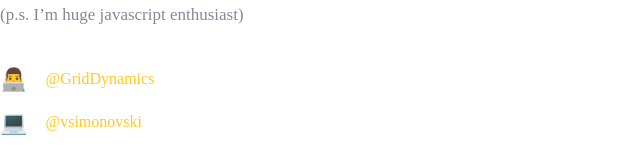
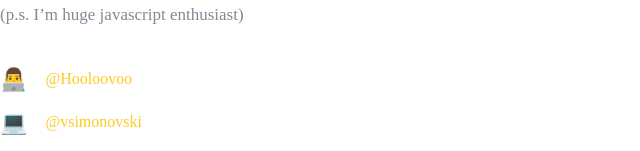
Before and after one commit to vsimonovski/v1, a React (Create React App) app: page / in a window 1280 px wide. Shown: the part 268-419 px from the top of the page, without its empty margins (0-640 px from the left). Built offline with nearby package versions, Linux system fonts and the light colour scheme; the HTML template or start-up script is replaced by a standard one.

Commit message:
refactor: replace working place name

```diff
--- a/src/components/Contact.js
+++ b/src/components/Contact.js
@@ -12,7 +12,7 @@ export default function Contact() {
           data-wenk="👈  Where I work"
           data-wenk-pos="right"
         >
-          @GridDynamics
+          @Hooloovoo
         </a>
       </div>
       <div className="item">
```
